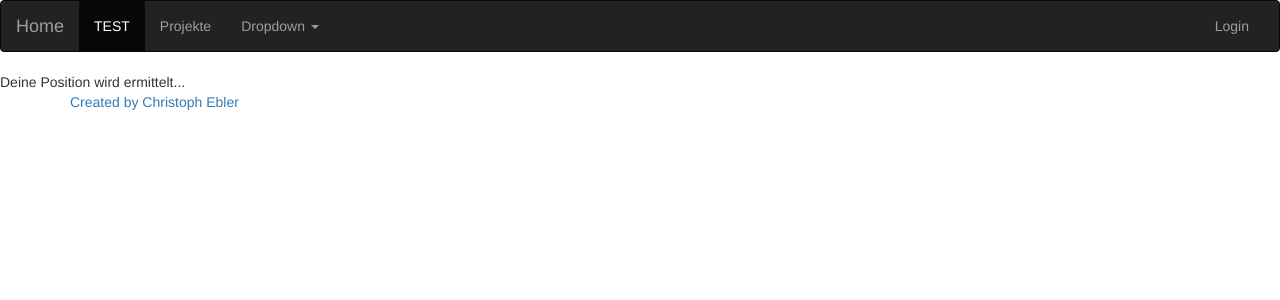
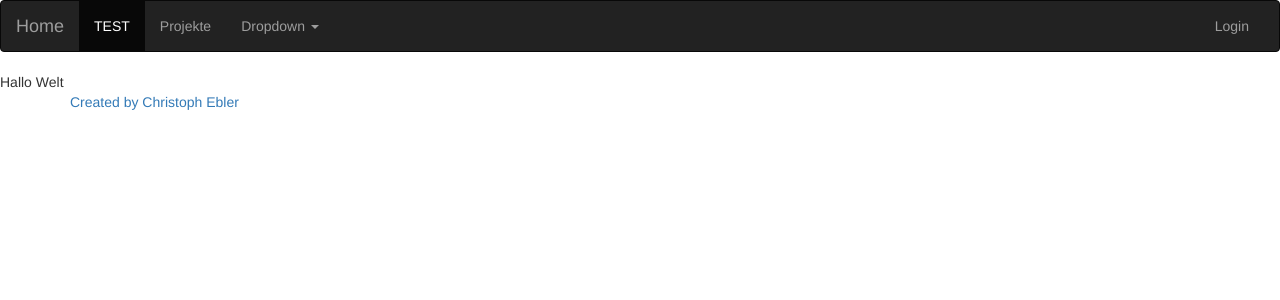
Before and after one commit to ChristophEbler/Homepage, a Jekyll site: the page built from index.html, in a window 1280 px wide. Shown: the top 300 px of the page. Built offline with Jekyll 4.4.1, drawn with Linux system fonts in a browser that asks for light colours; nearby versions of some CDN libraries.

Commit message:
Update index.html
dingens

```diff
--- a/index.html
+++ b/index.html
@@ -2,14 +2,4 @@
 layout: default
 ---
 
- <div id="pos">
-        Deine Position wird ermittelt...
-    </div>
-
-    <script>
-        navigator.geolocation.getCurrentPosition(function(position){
-            document.getElementById('pos').innerHTML = 'Latitude: '+position.coords.latitude+' / Longitude: '+position.coords.longitude;
-        }, function(){
-            document.getElementById('pos').innerHTML = 'Deine Position konnte leider nicht ermittelt werden';
-        });
-    </script>
+Hallo Welt
```
